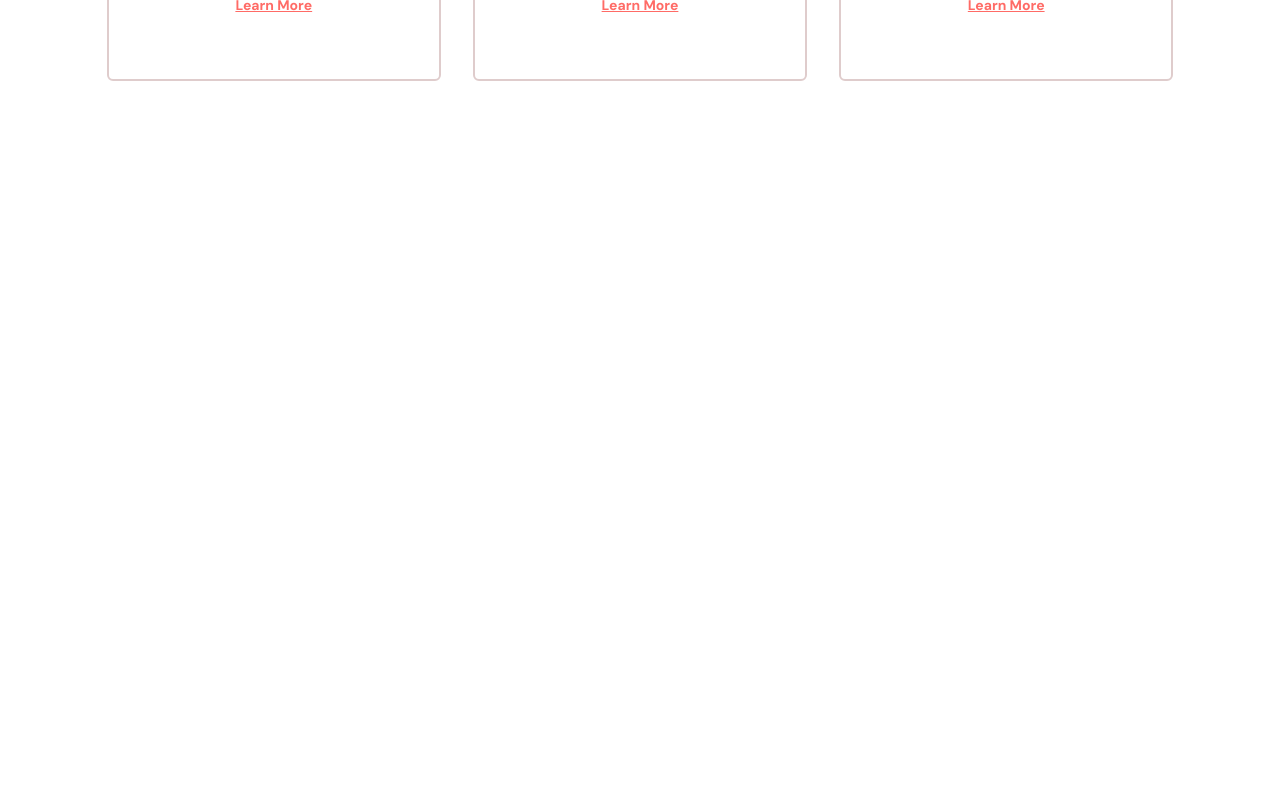
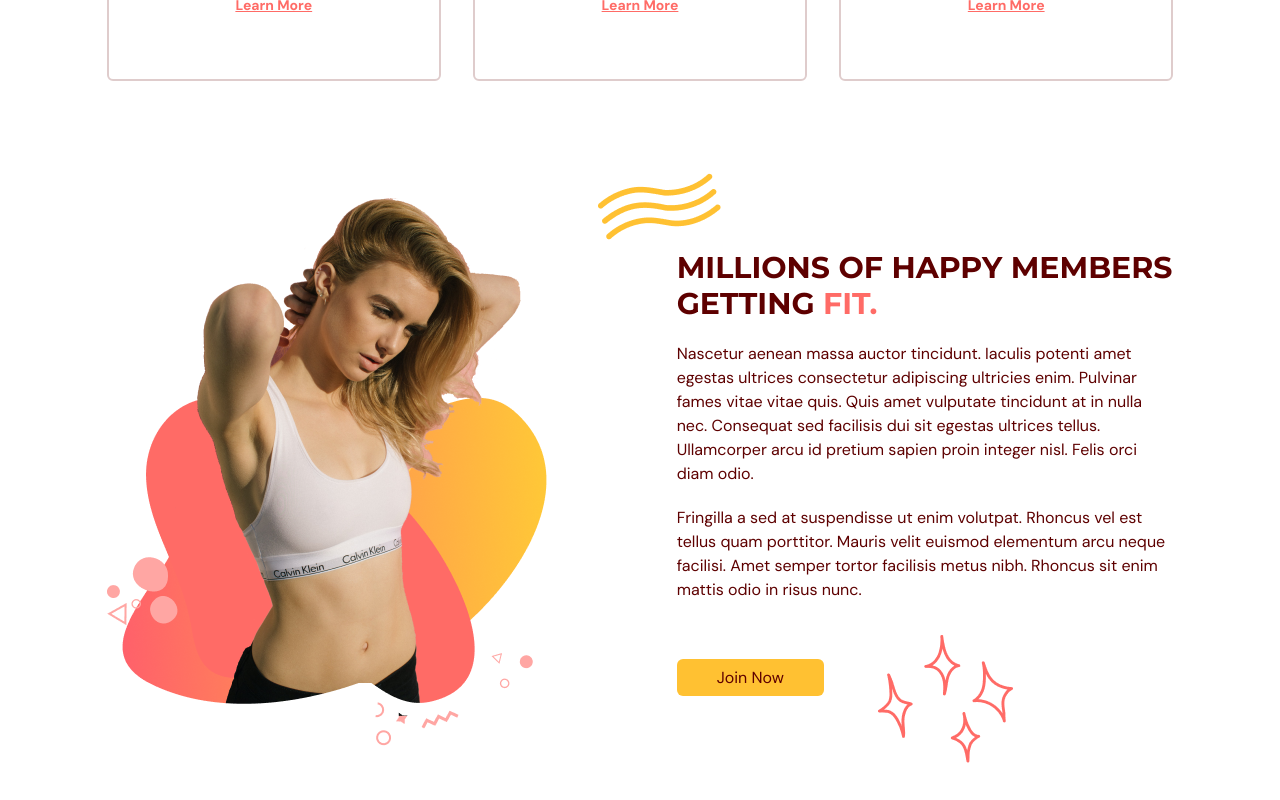
Before and after one commit to Anil-Kumar-TP/react-typescript-gym, a React (Vite) app: page / in a window 1280 px wide. Shown: the part 1327-2127 px from the top of the page. Before the commit the page ends 1600 px from the top, so only its background shows below. Built offline with nearby package versions, Linux system fonts and the light colour scheme.

Commit message:
Completed the Benefits Page

```diff
--- a/src/scenes/benefits/index.tsx
+++ b/src/scenes/benefits/index.tsx
@@ -1,8 +1,10 @@
+import BenefitsPageGraphic from '@/assets/BenefitsPageGraphic.png'
 import HText from "@/shared/HText";
 import { BenefitType, SelectedPage } from "@/shared/types";
 import { HomeModernIcon, UserGroupIcon, AcademicCapIcon } from "@heroicons/react/24/solid";
 import { motion } from "framer-motion";
 import Benefit from "./Benefit";
+import ActionButton from "@/shared/ActionButton";
 
 const benefits:Array<BenefitType> = [
     {
@@ -47,6 +49,45 @@
                         <Benefit key={benefit.title} icon={benefit.icon} title={benefit.title} description={benefit.description} setSelectedPage={setSelectedPage} />
                     ))}
                 </motion.div>
+
+                <div className='mt-16 items-center justify-between gap-20 md:mt-28 md:flex'>
+                    <img src={BenefitsPageGraphic} alt="benefits-graphic" className="mx-auto" />
+
+                    <div>
+                        <div className="relative">
+                            <div className="before:absolute before:-top-20 before:-left-20 before:z-[-1] before:content-abstractwaves">
+                                <motion.div initial='hidden' whileInView='visible' viewport={{ once: true, amount: 0.5 }} transition={{ duration: 0.9 }} variants={{ hidden: { opacity: 0, x: 50 }, visible: { opacity: 1, x: 0 } }}>
+                                    <HText>MILLIONS OF HAPPY MEMBERS GETTING {" "} <span className="text-primary-500">FIT.</span></HText>
+                                </motion.div>
+                            </div>
+                        </div>
+
+                        <motion.div initial='hidden' whileInView='visible' viewport={{ once: true, amount: 0.5 }} transition={{ delay: 0.2, duration: 0.9 }} variants={{ hidden: { opacity: 0, x: 50 }, visible: { opacity: 1, x: 0 } }}>
+                            <p className="my-5">
+                                Nascetur aenean massa auctor tincidunt. Iaculis potenti amet
+                                egestas ultrices consectetur adipiscing ultricies enim. Pulvinar
+                                fames vitae vitae quis. Quis amet vulputate tincidunt at in
+                                nulla nec. Consequat sed facilisis dui sit egestas ultrices
+                                tellus. Ullamcorper arcu id pretium sapien proin integer nisl.
+                                Felis orci diam odio.
+                            </p>
+                            <p className="mb-5">
+                                Fringilla a sed at suspendisse ut enim volutpat. Rhoncus vel est
+                                tellus quam porttitor. Mauris velit euismod elementum arcu neque
+                                facilisi. Amet semper tortor facilisis metus nibh. Rhoncus sit
+                                enim mattis odio in risus nunc.
+                            </p>
+                        </motion.div>
+
+                        <div className="relative mt-16">
+                            <div className="before:absolute before:-bottom-20 before:right-40 before:z-[-1] before:content-sparkles">
+                                <ActionButton setSelectedPage={setSelectedPage}>
+                                    Join Now
+                                </ActionButton>
+                            </div>
+                        </div>
+                    </div>
+                </div>
             </motion.div>
         </section>
     );
```
